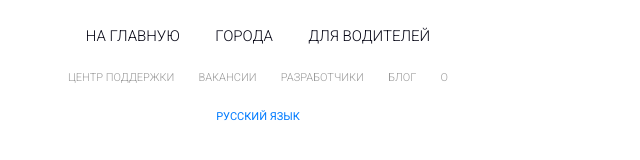
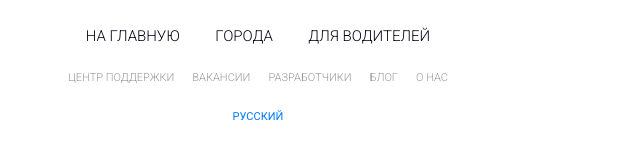
Before and after one commit to Vladhere/ubertest, a plain HTML site: page src/index.html in a window 1280 px wide. Shown: the part 5505-5665 px from the top of the page, 382-1022 px from the left. Drawn offline with Linux system fonts and the light colour scheme.

Commit message:
information on footer menu was changed

```diff
--- a/src/index.html
+++ b/src/index.html
@@ -328,10 +328,10 @@
                             <a href="#">вакансии</a>
                             <a href="#">разработчики</a>
                             <a href="#">блог</a>
-                            <a href="#">о</a>
+                            <a href="#">о нас</a>
                         </div>
                         <div class="menu_lang">
-                            <a href="#">Русский язык</a>
+                            <a href="#">Русский</a>
                         </div>
                     </div>
                 </div>
```
